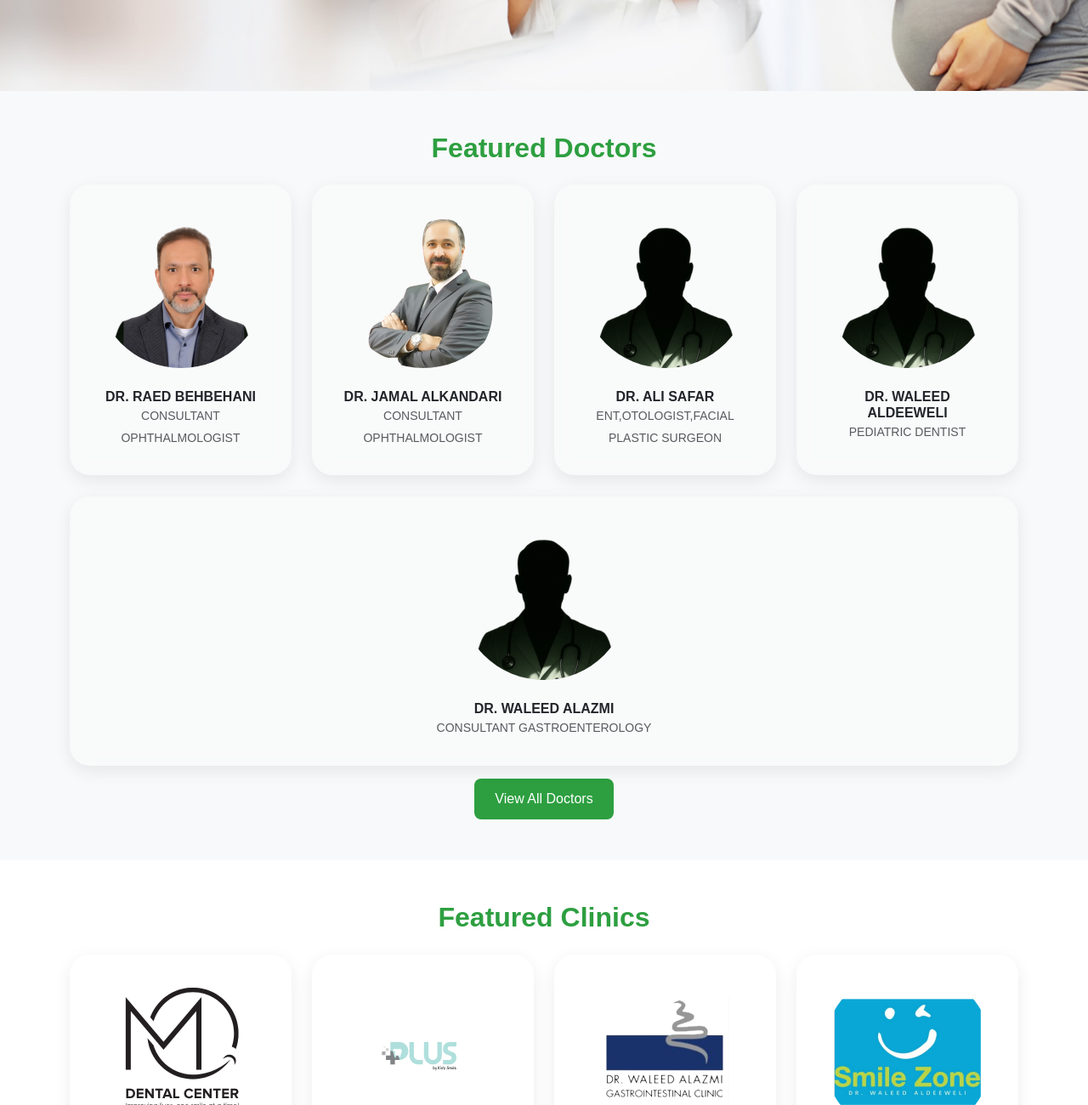
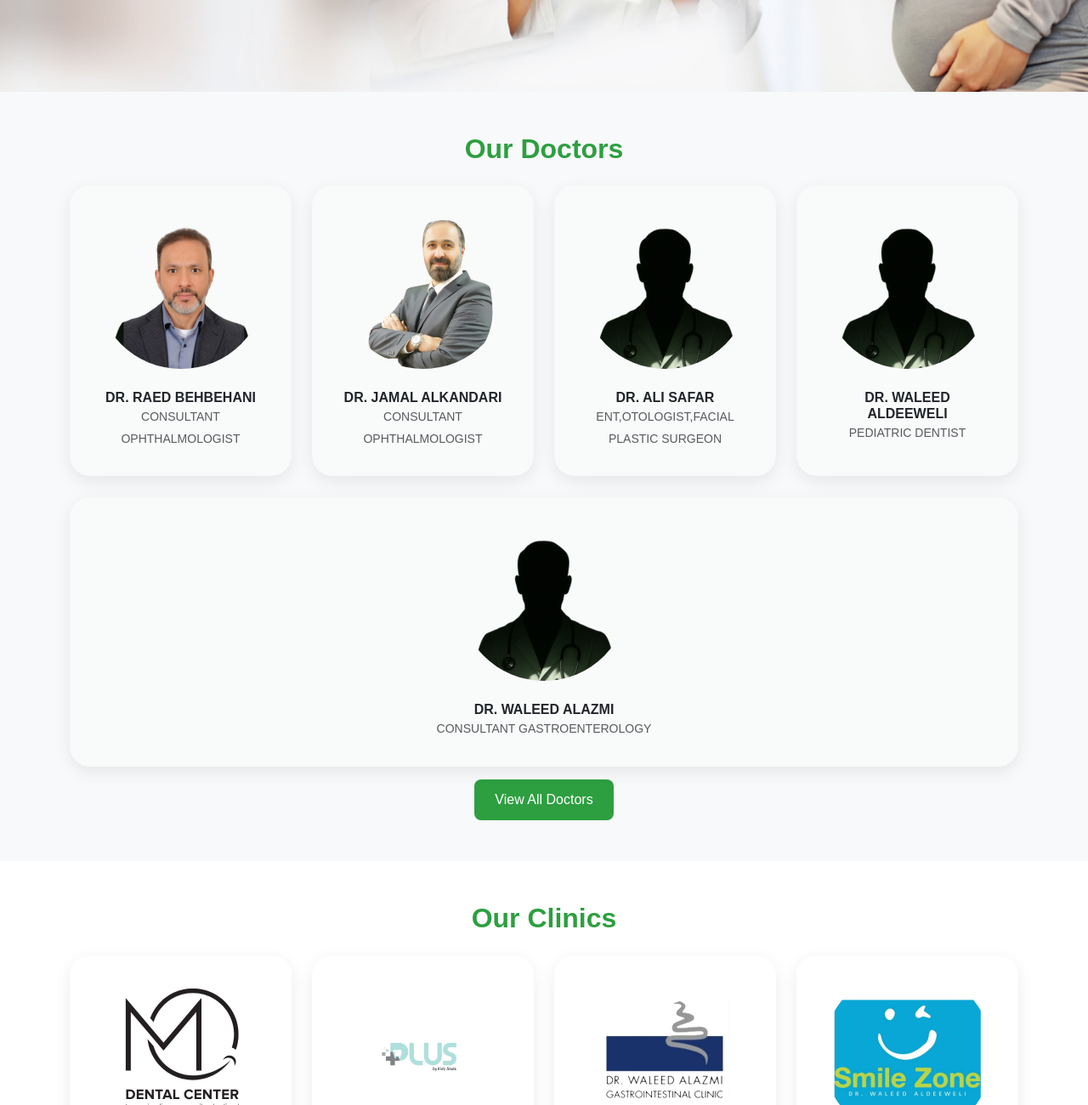
Before and after one commit to beyondlimitkw/clovertower, a plain HTML site: page index.html in a window 1280 px wide. Shown: the part 563-1863 px from the top of the page at 85% size. Drawn offline with nearby package versions, Linux system fonts and the light colour scheme.

Commit message:
Edited titles in index.html

```diff
--- a/assets/css/layout.css
+++ b/assets/css/layout.css
@@ -6,7 +6,7 @@
 /* --- Typography & Colors --- */
 /* Navbar */
 body {
-padding-top: 89px; /* or whatever your navbar height is */
+padding-top: 90px; /* or whatever your navbar height is */
 }
 /* === Animations === */
 @keyframes fadeInTop {
--- a/index.html
+++ b/index.html
@@ -74,7 +74,7 @@
 <!-- Doctors Section -->
 <section class="py-5 bg-light">
   <div class="container">
-    <h2 class="text-center text-green mb-4">Featured Doctors</h2>
+    <h2 class="text-center text-green mb-4">Our Doctors</h2>
     <div class="row g-4" id="homeDoctors"></div>
     <div class="text-center mt-3">
       <a href="doctors.html" class="btn btn-brand">View All Doctors</a>
@@ -86,7 +86,7 @@
 <!-- Clinics Section -->
 <section class="py-5">
   <div class="container">
-    <h2 class="text-center text-green mb-4">Featured Clinics</h2>
+    <h2 class="text-center text-green mb-4">Our Clinics</h2>
     <div class="row g-4" id="homeClinics"></div>
     <div class="text-center mt-3">
       <a href="clinics.html" class="btn btn-brand">View All Clinics</a>
```
Also changed, not shown: assets/css/clovertower-design-system.css (+1 -6 lines).
